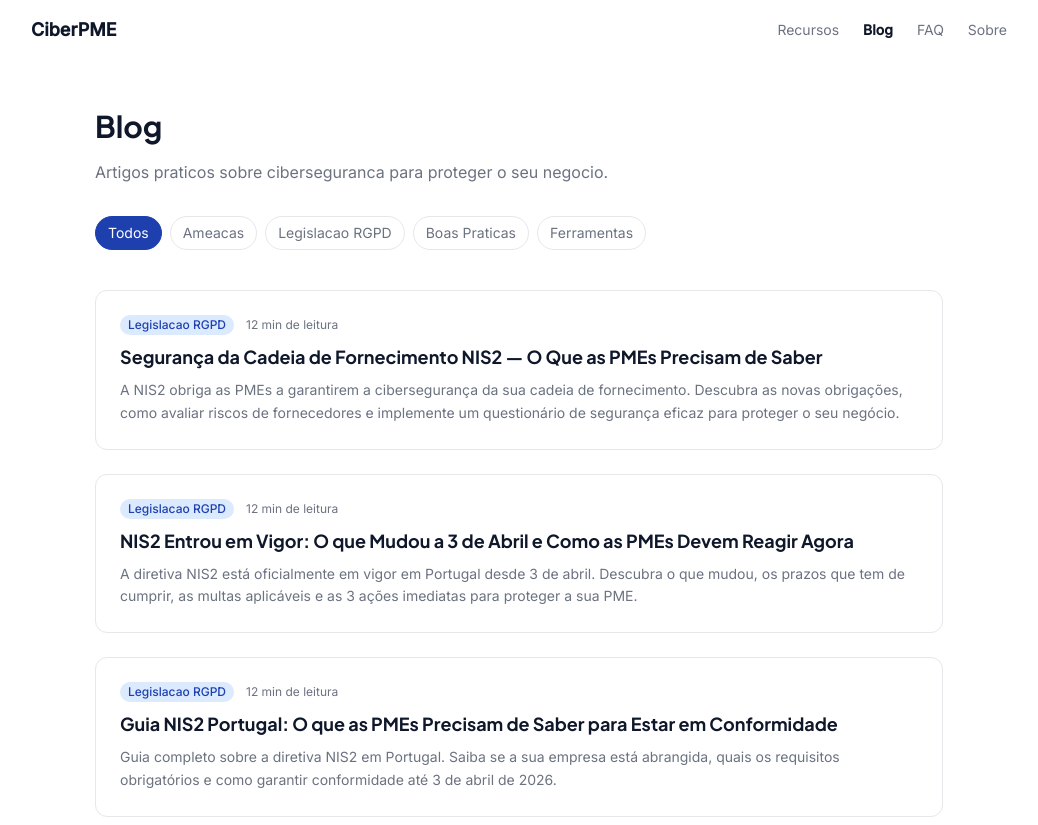
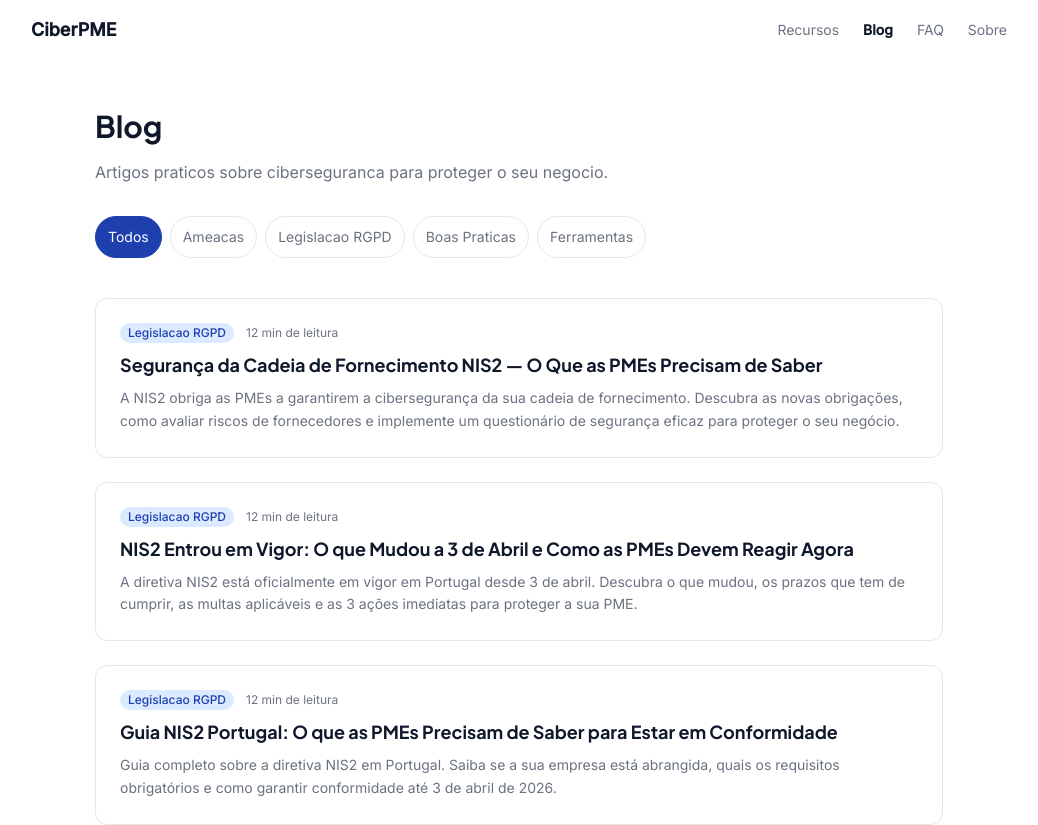
Before and after one commit to carloshmiranda/cibersegura, a Next.js app: page /blog in a window 1280 px wide. Shown: the top 825 px of the page, without its empty margins (121-1159 px from the left). Built offline with nearby package versions, Linux system fonts and the light colour scheme.

Commit message:
fix: aria-hidden on decorative SVGs, 44px touch targets on filter pills

```diff
--- a/src/app/blog/page.tsx
+++ b/src/app/blog/page.tsx
@@ -72,7 +72,7 @@ export default async function BlogPage({
           <Link
             href="/blog"
             aria-current={!categoria ? "page" : undefined}
-            className={`px-3 py-1.5 text-sm rounded-full border transition ${
+            className={`px-3 py-2.5 text-sm rounded-full border transition ${
               !categoria
                 ? "bg-accent text-white border-accent"
                 : "border-border text-text-secondary hover:border-accent"
@@ -85,7 +85,7 @@ export default async function BlogPage({
               key={key}
               href={`/blog?categoria=${key}`}
               aria-current={categoria === key ? "page" : undefined}
-              className={`px-3 py-1.5 text-sm rounded-full border transition ${
+              className={`px-3 py-2.5 text-sm rounded-full border transition ${
                 categoria === key
                   ? "bg-accent text-white border-accent"
                   : "border-border text-text-secondary hover:border-accent"
--- a/src/app/page.tsx
+++ b/src/app/page.tsx
@@ -34,7 +34,7 @@ export default function HomePage() {
       {/* Navigation */}
       <header>
         <nav className="max-w-5xl mx-auto px-6 py-4 flex items-center justify-between">
-          <Link href="/" className="text-lg font-bold text-brand">
+          <Link href="/" className="text-lg font-bold text-brand" aria-current="page">
             {COMPANY_NAME}
           </Link>
           <div className="flex items-center gap-6 text-sm text-text-secondary">
@@ -124,6 +124,7 @@ export default function HomePage() {
                   <div className="mb-2">
                     {key === "ameacas" && (
                       <svg
+                        aria-hidden="true"
                         className="w-6 h-6 mx-auto text-accent"
                         fill="none"
                         viewBox="0 0 24 24"
@@ -139,6 +140,7 @@ export default function HomePage() {
                     )}
                     {key === "boas-praticas" && (
                       <svg
+                        aria-hidden="true"
                         className="w-6 h-6 mx-auto text-accent"
                         fill="none"
                         viewBox="0 0 24 24"
@@ -154,6 +156,7 @@ export default function HomePage() {
                     )}
                     {key === "ferramentas" && (
                       <svg
+                        aria-hidden="true"
                         className="w-6 h-6 mx-auto text-accent"
                         fill="none"
                         viewBox="0 0 24 24"
@@ -169,6 +172,7 @@ export default function HomePage() {
                     )}
                     {key === "legislacao" && (
                       <svg
+                        aria-hidden="true"
                         className="w-6 h-6 mx-auto text-accent"
                         fill="none"
                         viewBox="0 0 24 24"
@@ -215,9 +219,15 @@ export default function HomePage() {
             <h2 className="text-xl font-bold text-brand mb-4 text-balance font-display">
               Receba as nossas dicas de segurança
             </h2>
-            <p className="text-text-secondary mb-8 text-pretty">
+            <p className="text-text-secondary mb-3 text-pretty">
               Subscreva a newsletter e receba artigos, alertas de segurança e
               guias práticos directamente no seu email.
+            </p>
+            <p className="text-sm text-text-secondary mt-3 mb-8 text-pretty">
+              Conteúdo verificado por especialistas.{' '}
+              <Link href="/blog" className="underline hover:text-brand transition">
+                Ver artigos publicados →
+              </Link>
             </p>
             <NewsletterForm />
           </div>
```
